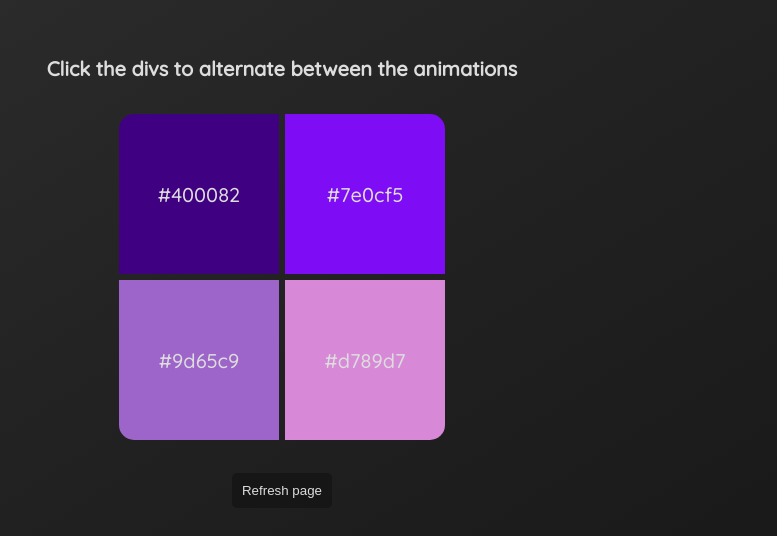
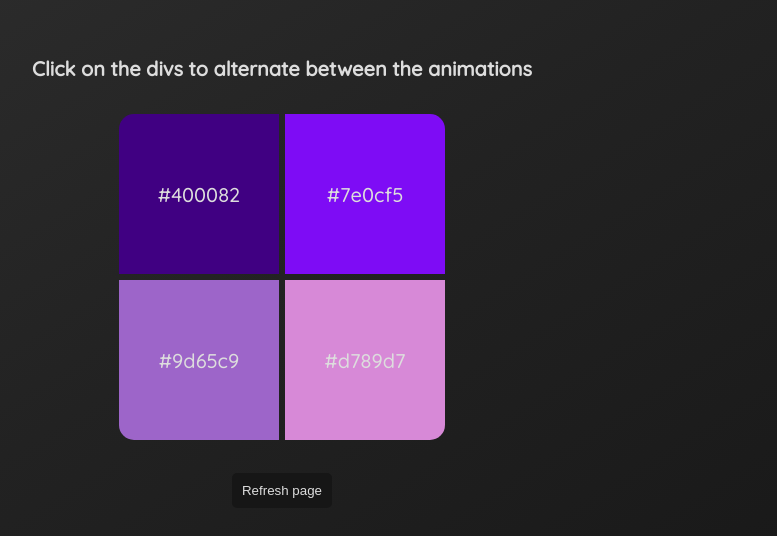
Before and after one commit to Giovani-O/animations-training, a plain HTML site: page index.html in a window 1280 px wide. Shown: the part 118-654 px from the top of the page, without its empty margins (358-1135 px from the left). Drawn offline with Linux system fonts and the light colour scheme.

Commit message:
Update index.html

```diff
--- a/index.html
+++ b/index.html
@@ -11,7 +11,7 @@
 </head>
 <body>
     <div id="container">
-        <h4>Click the divs to alternate between the animations</h4>
+        <h4>Click on the divs to alternate between the animations</h4>
         <div id="first-row">
             <div id="first" class="left" onclick="changeAnimationFirst()">#400082</div>
             <div id="second" class="bottom" onclick="changeAnimationSecond()">#7e0cf5</div>
```
